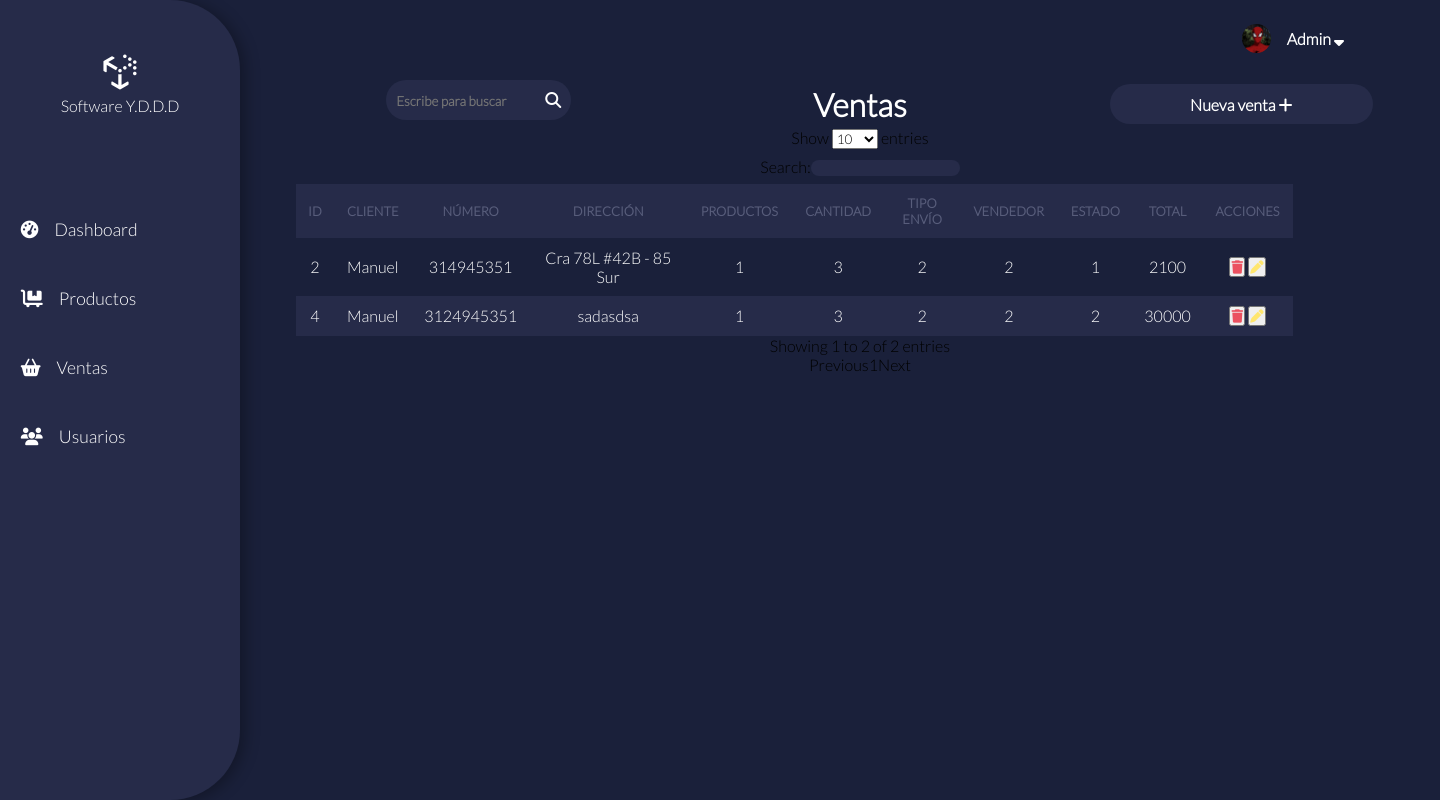
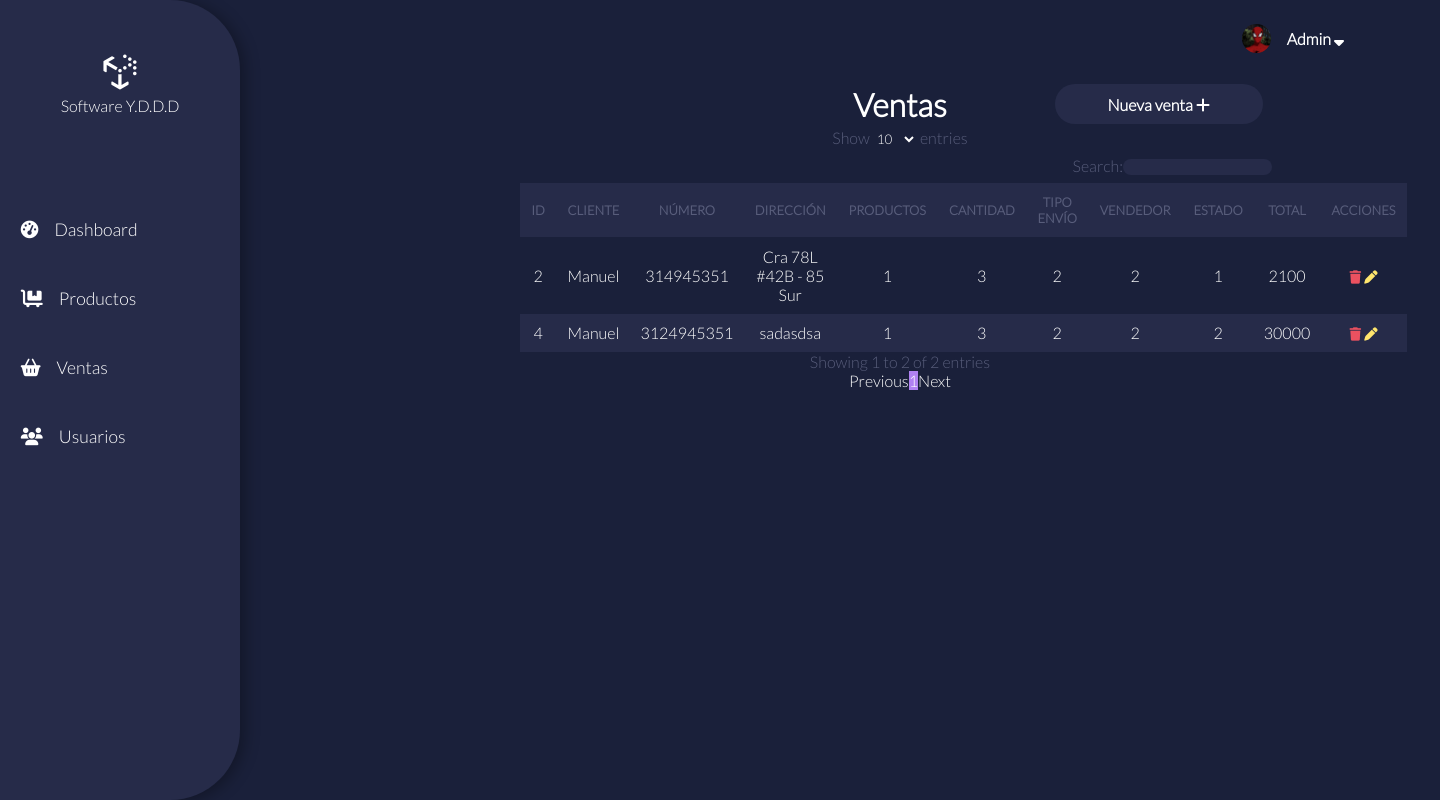
Before and after one commit to Stondark/Proyecto-Formativo-Sena-PHP, a PHP site: page /ventas.php in a window 1440 px wide. Run offline with PHP 8.4, Linux system fonts and the light colour scheme; data comes from the database, SQL or seed files in the repository; some libraries are stand-ins or nearby versions.

Commit message:
edit css 'ventas'

```diff
--- a/css/ventas.css
+++ b/css/ventas.css
@@ -28,7 +28,7 @@ html{
     /*margin-left:  calc(30vh);*/
     height: 100vh;
     display: grid;
-    padding: 0 1rem 0 37vh;
+    padding: 0 10rem 0 65vh;
     /*padding-left: 37vh;*/
     grid-template-columns: repeat(3, 1fr);
     grid-template-rows: 5rem 3rem 1fr 1fr 1fr;
@@ -108,12 +108,15 @@ html{
 
 .button-new button{
     height: 40px;
-    width: auto;
+    width: 13rem;
     background: var(--dark-light);
     border: none;
     border-radius: 40px;
     transition: 0.5s;
     cursor: pointer;
+    display: flex;
+    align-items: center;
+    justify-content: center;
 }
 
 .button-new button:hover{
@@ -127,7 +130,6 @@ html{
     text-decoration: none;
     font-size: 1rem;
     font-weight: bold;
-    margin: 5rem;
 }
 
 .search-container{
@@ -265,7 +267,7 @@ html{
 
 /*! DATA TABLES EDIT STYLE */
 
-#lista-productos > tbody > tr.odd{
+#tabla-ventas > tbody > tr.odd{
     background-color: transparent !important;
 }
 
@@ -284,61 +286,72 @@ html{
     outline: none;
 }
 
-#lista-productos_filter > label{
+#tabla-ventas_filter > label{
     color: var(--dark-bold) !important;
 }
 
-#lista-productos_length > label{
+#tabla-ventas_length > label{
     color: var(--dark-bold) !important;
 }
 
-#lista-productos_length > label > select{
+#tabla-ventas_length > label > select{
     border: none;
     color: #fff;
     background-color: var(--dark) !important;
 }
 
-#lista-productos_paginate > span > a{
+#tabla-ventas_paginate > span > a{
     color: #fff !important;
     transition: 00.5s;
 }
 
-#lista-productos_paginate > span > a:hover{
+#tabla-ventas_paginate > span > a:hover{
     background: var(--pink);
     transition: 0.5s;
 }
-#lista-productos_paginate > span > a.paginate_button.current{
+#tabla-ventas_paginate > span > a.paginate_button.current{
     background: var(--pink) !important;
     color: #fff !important;
     border: none;
 }
 
-#lista-productos_next{
+#tabla-ventas_next{
     color: #fff !important;
     transition: 0.5s;
 }
 
-#lista-productos_next:hover{
+#tabla-ventas_next:hover{
     background: var(--pink);
     transition: 0.5s;
 
 }
 
-#lista-productos_previous{
+#tabla-ventas_previous{
     color: #fff !important;
     transition: 0.5s;
 }
 
-#lista-productos_previous:hover{
+#tabla-ventas_previous:hover{
     background: var(--pink);
     transition: 0.5s;
 }
 
 
-#lista-productos_length > label > select:focus-visible{
+#tabla-ventas_length > label > select:focus-visible{
     border: none;
     outline: none;
 }
-#lista-productos_info{
+#tabla-ventas_info{
     color: var(--dark-bold);
 }
+
+#tabla-ventas > tbody > tr > td> button{
+    background: none;
+    border: none;
+}
+
+#tabla-ventas_filter {
+    display: flex;
+    flex-direction: row;
+    justify-content: flex-end;
+}
--- a/views/ventas.php
+++ b/views/ventas.php
@@ -12,12 +12,6 @@
 </head>
 <body>
 <div class="container-productos">
-        <div class="search-container">
-            <input type="text" placeholder="Escribe para buscar" class="search-text">
-            <a href="#" class="search-btn">
-                <i class="fa-solid fa-magnifying-glass"></i>
-            </a>
-        </div>
         <h1 class="title">Ventas</h1>
         <div class="tabla-productos">
             <table id="tabla-ventas">
```
